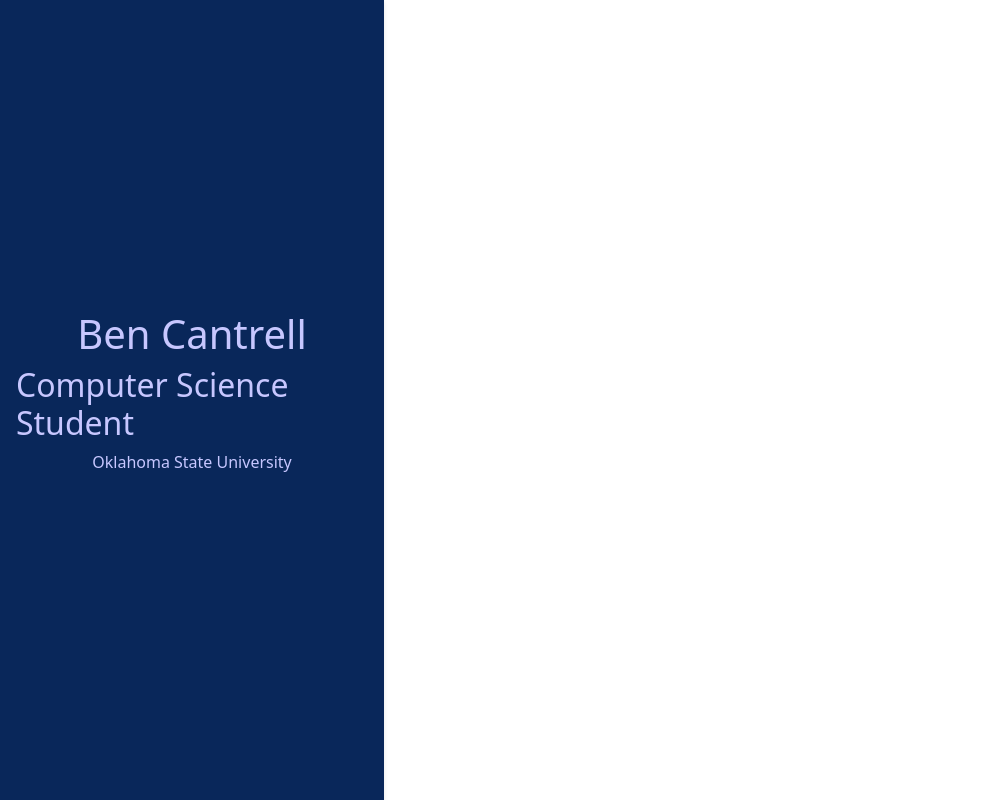
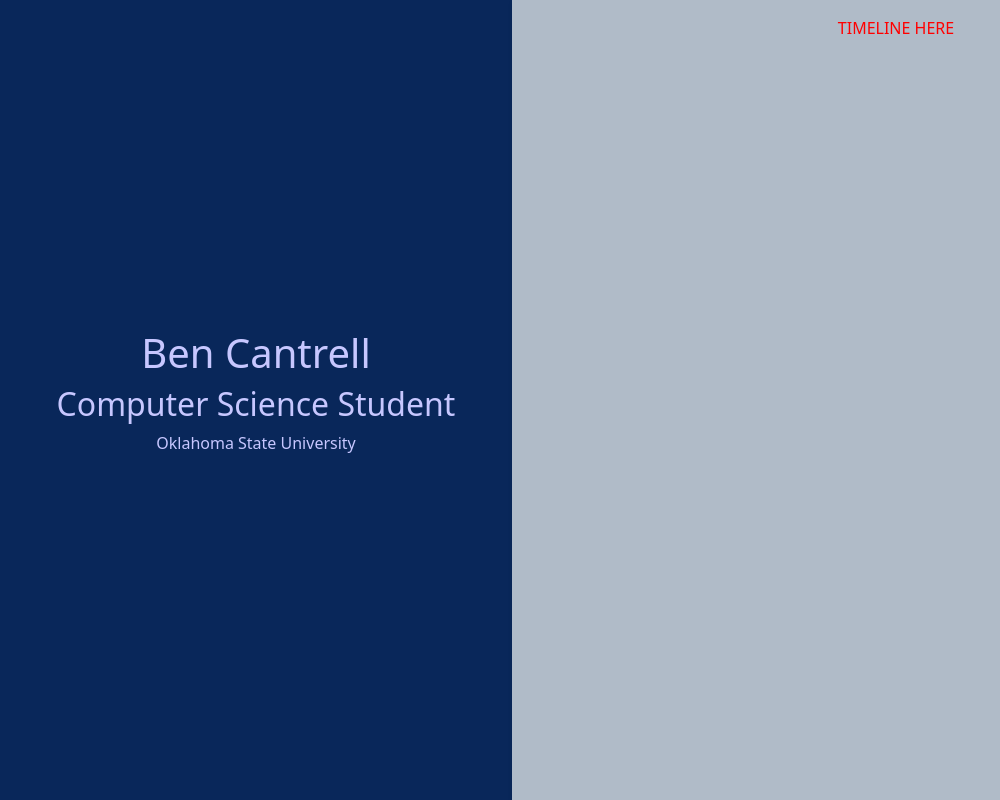
Before and after one commit to bencantrell3/Portfolio-Resume-Website, a React (Create React App) app: page / in a window 1280 px wide. Shown: the whole page, without its empty margins (0-1000 px from the left). Built offline with nearby package versions, Linux system fonts and the light colour scheme.

Commit message:
Fill out screen

```diff
--- a/src/App.css
+++ b/src/App.css
@@ -1,11 +1,10 @@
+body{
+  background-color: chartreuse;
+}
 
 .App {
   text-align: center;
 }
-.alpha1 {
-  justify-content: center;
-}
-
 /*
 .App-logo {
   height: 10vmin;
--- a/src/App.js
+++ b/src/App.js
@@ -1,13 +1,14 @@
-import Name from "./components/Name";
-import "./App.css";
+import Name from './components/Name';
+import './App.css';
+
 
 function App() {
   return (
+    <>
     <div>
-      <alpha1>
-        <Name></Name>
-      </alpha1>
+      <Name />
     </div>
+    </>
   );
 }
 
--- a/src/components/Name.css
+++ b/src/components/Name.css
@@ -5,7 +5,7 @@
     align-items: center;
     height: 100vh;
     top: 0;
-    width:30%;
+    width: 40%;
     font-size: 16px;
     background-color: #09275a;
     color: rgb(199, 199, 255);
@@ -14,3 +14,21 @@
     box-shadow: 0 2px 4px rgba(0, 0, 0, 0.1);
 
 }
+
+rfg1 {
+    position: fixed;
+    display: flex;
+    flex-direction: column;
+    justify-content: flex;
+    align-items: flex;
+    height: 100vh;
+    top: 0;
+    right: 0;
+    width:60%;
+    font-size: 16px;
+    background-color: #b0bbc8;
+    color: rgb(255, 0, 0);
+    padding: 1rem;
+    text-align: center;
+    box-shadow: 0 2px 4px rgba(0, 0, 0, 0.1);
+}
--- a/src/components/Name.js
+++ b/src/components/Name.js
@@ -9,6 +9,9 @@
         <h2>Computer Science Student</h2>
         <p>Oklahoma State University</p>
         </alpha>
+      <rfg1>
+        TIMELINE HERE
+      </rfg1>
     </>
   );
 }
```
